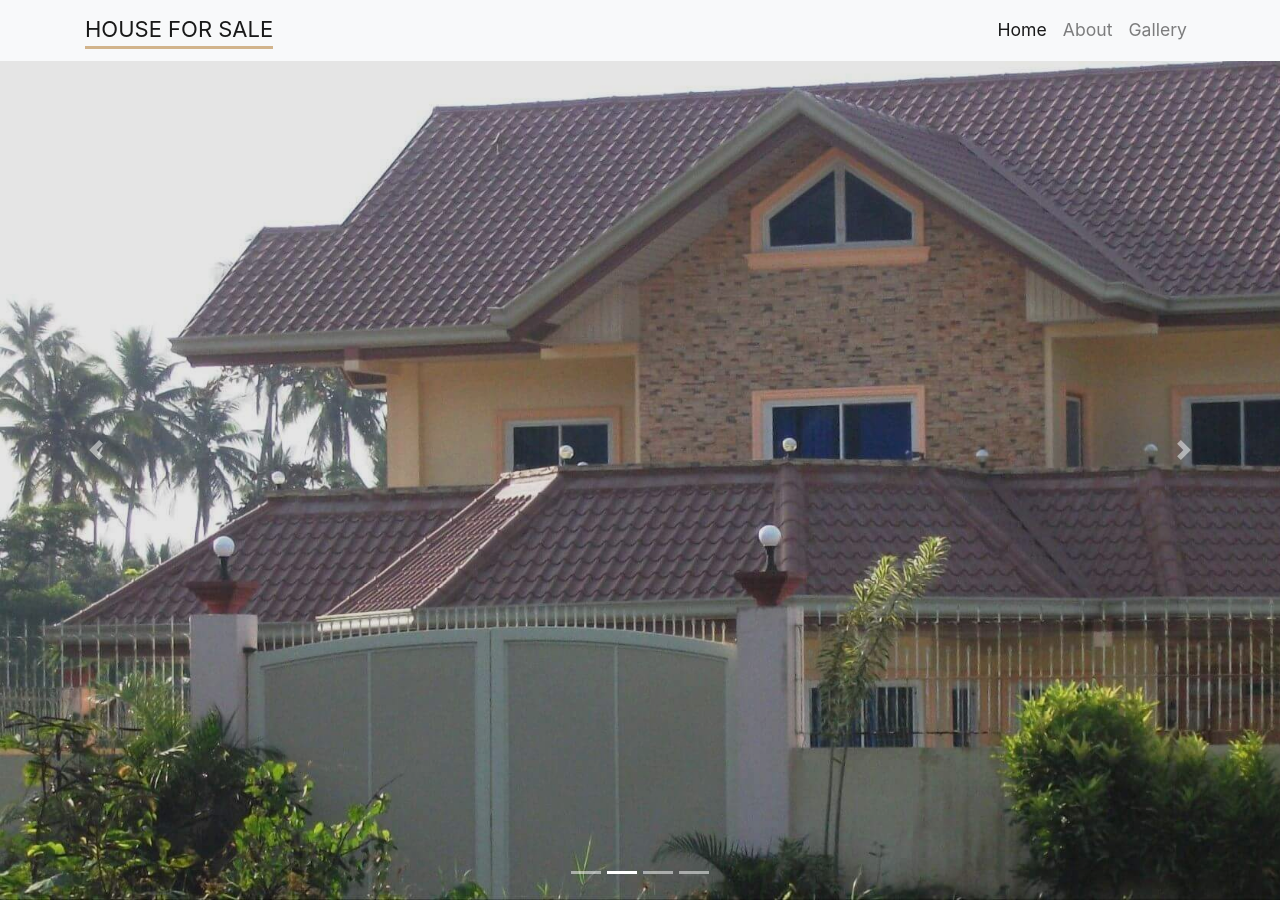
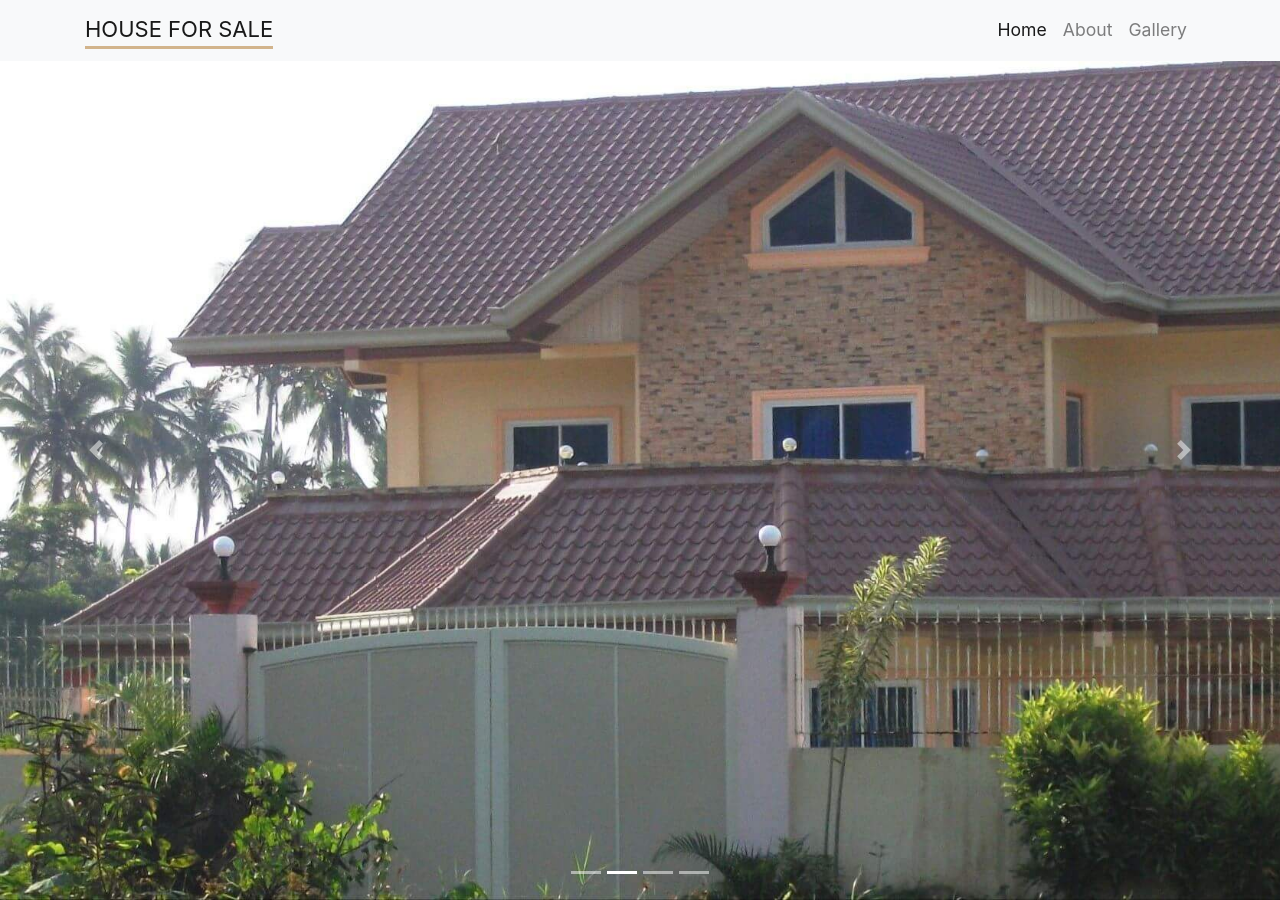
Before and after one commit to carlcastello/john-static-website, a Jekyll site: the page built from index.html, in a window 1280 px wide and 900 px high. Built offline with Jekyll 4.4.1, drawn with Linux system fonts in a browser that asks for light colours; comment, search, counter and statistics services are not loaded.

Commit message:
Removed overlay

```diff
--- a/_includes/carousel.html
+++ b/_includes/carousel.html
@@ -11,7 +11,6 @@
         style="background-image: url('{{ slide.url | relative_url }}')">
       </div>
     {% endfor %}
-    <div class="carousel-overlay"></div>
   </div>
   <a class="carousel-control-prev" href="#carousel-container" role="button" data-slide="prev">
     <span class="carousel-control-prev-icon" aria-hidden="true"></span>
--- a/assets/sass/john-static-website/_carousel.scss
+++ b/assets/sass/john-static-website/_carousel.scss
@@ -12,15 +12,6 @@
   background-size: cover;
 };
 
-.carousel-overlay {
-  position: absolute;
-  top: 0%;
-  height: 100%;
-  width: 100%;
-  background-color: black;
-  opacity: 0.1;
-}
-
 @include media-breakpoint-down(md) {
   .carousel-item {
     height: 70vh;
```
